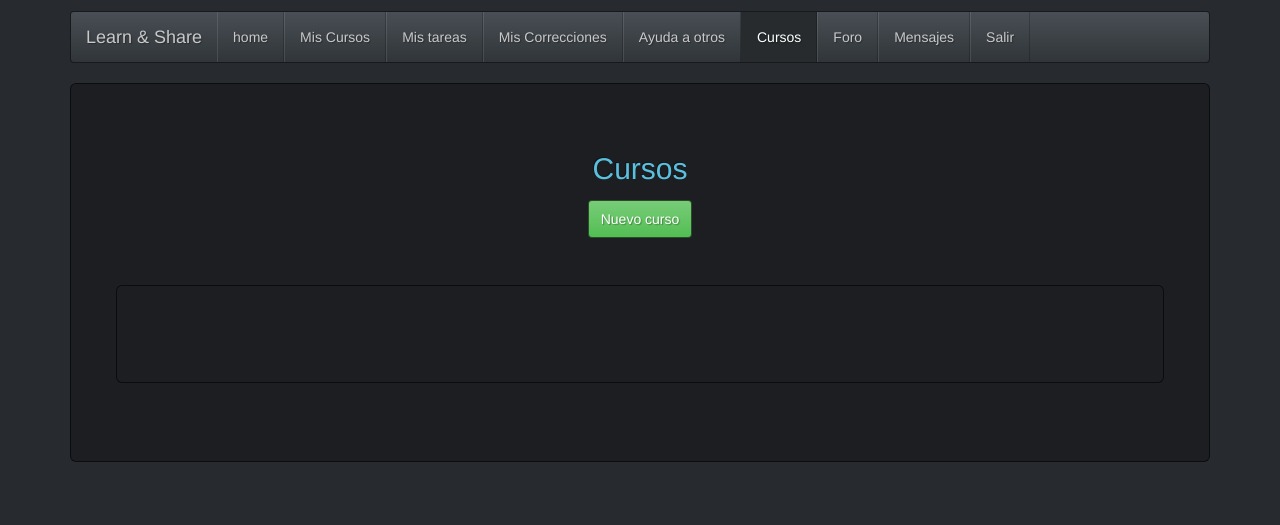
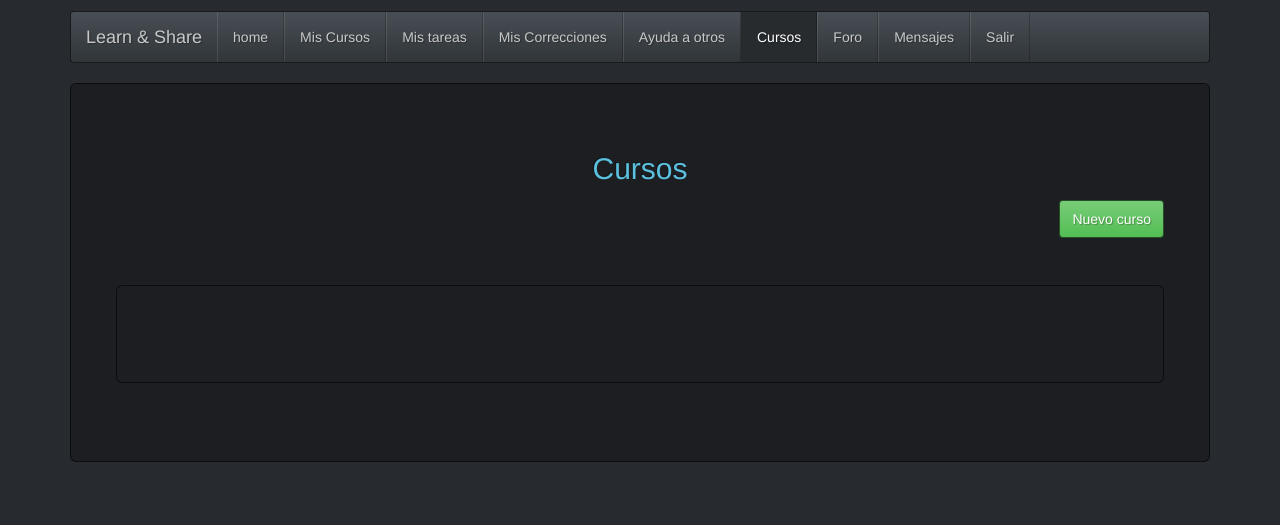
Before and after one commit to ULL-ETSII-GRADO-SYTW-1314/learn-share, a Django app: page /curso/list/ in a window 1280 px wide. Shown: the part 181-706 px from the top of the page. Run offline with Django 3.2, Linux system fonts and the light colour scheme; the visitor is signed in with stand-in values (Sample User, id 1); data that the repository does not hold is empty.

Commit message:
Modificando ficheros

```diff
--- a/Learn/templates/curso_list.html
+++ b/Learn/templates/curso_list.html
@@ -2,7 +2,9 @@
 {% block content %}
 <h2 class="text-info">Cursos</h2>
 {% if user.is_staff %}
- <a href="/curso/new/"><input class="btn btn-mini btn-primary btn-success" type="button" name="buttonseguir" value="Nuevo curso"/></a><br/><br/>
+<div align="right">
+   <a href="/curso/new/"><input class="btn btn-mini btn-primary btn-success" type="button" name="buttonseguir" value="Nuevo curso"/></a><br/><br/>
+</div>
 {% endif %}
 <div class="jumbotron">
 	<div class="row">
```
Also changed, not shown: 4 other files.
